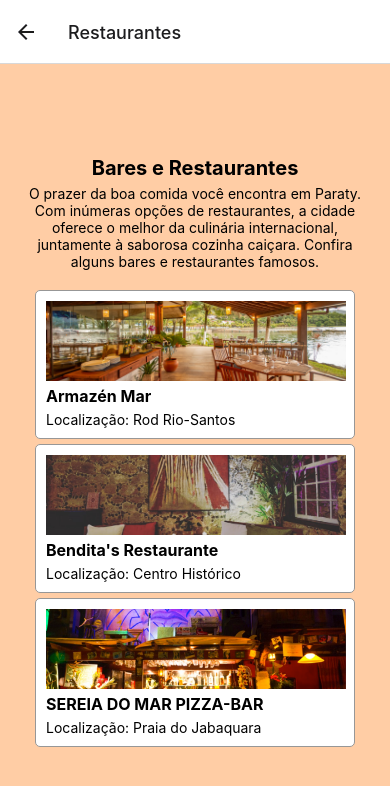
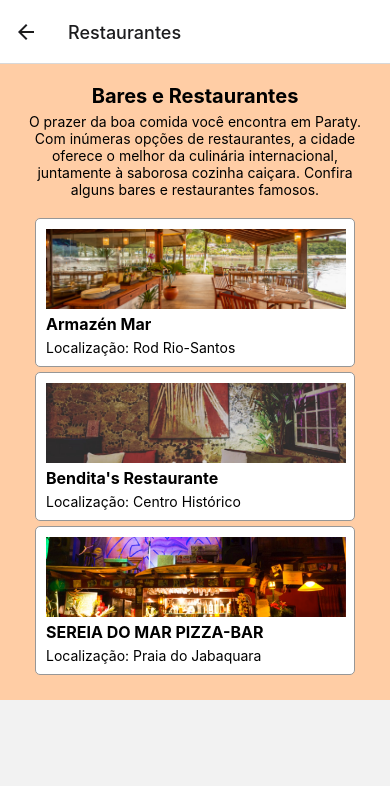
Before and after one commit to LeOzInNDF/App-Paraty, a React Native app: screen /Restaurantes in a window 390 px wide. Shown: the top 786 px of the page. Built offline with nearby package versions, Linux system fonts and the light colour scheme.

Commit message:
code-update

```diff
--- a/componentes/TelaHospedagem/index.js
+++ b/componentes/TelaHospedagem/index.js
@@ -1,12 +1,13 @@
 import React from 'react';
-import {Text, View, Image} from 'react-native';
+import {Text, View, Image, ScrollView} from 'react-native';
 import estilos from './estilos';
 import imghospedagem01 from '../../assets/hospedagens/hospedagem01.png';
 import imghospedagem02 from '../../assets/hospedagens/hospedagem02.png';
 import imghospedagem03 from '../../assets/hospedagens/hospedagem03.png';
 
-export default function TelaPasseios(){
+export default function TelaHospedagem(){
   return (
+    <ScrollView >
     <View style={estilos.container}>
     <Text style={estilos.titulo}>Pousadas e Hotéis em Paraty</Text>
     <Text style={estilos.descricao}>Paraty conta com excelentes hoteis e pousadas cujos preços podem variar de R$200,00 à R$1500,00. Veja algumas pousadas abaixo.</Text>
@@ -29,5 +30,6 @@ export default function TelaPasseios(){
     Localização: Centro Histórico</Text>
     </View>
     </View>
+    </ScrollView>
   );
 }
--- a/componentes/TelaRestaurantes/index.js
+++ b/componentes/TelaRestaurantes/index.js
@@ -1,5 +1,5 @@
 import React from 'react';
-import {Text, View, Image} from 'react-native';
+import {Text, View, Image, ScrollView} from 'react-native';
 import estilos from './estilos';
 import imgrestaurante01 from '../../assets/restaurantes/restaurante01.png'
 import imgrestaurante02 from '../../assets/restaurantes/restaurante02.png'
@@ -7,6 +7,7 @@ import imgrestaurante03 from '../../assets/restaurantes/restaurante03.png'
 
 export default function TelaRestaurantes(){
   return (
+    <ScrollView>
     <View style={estilos.container}>
     <Text style={estilos.titulo}>Bares e Restaurantes</Text>
     <Text style={estilos.descricao}>O prazer da boa comida você encontra em Paraty. Com inúmeras opções de restaurantes, a cidade oferece o melhor da culinária internacional, juntamente à saborosa cozinha caiçara. Confira alguns bares e restaurantes famosos.</Text>
@@ -26,6 +27,7 @@ export default function TelaRestaurantes(){
     <Text style={estilos.descricaocard}>Localização: Praia do Jabaquara</Text>
     </View>
     </View>
+    </ScrollView>
 
 
 
```
Also changed, not shown: componentes/TelaPasseios/index.js (+3 -1 lines).
